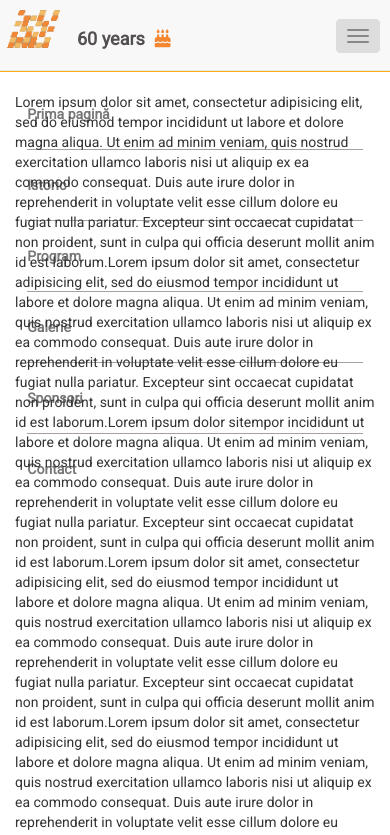
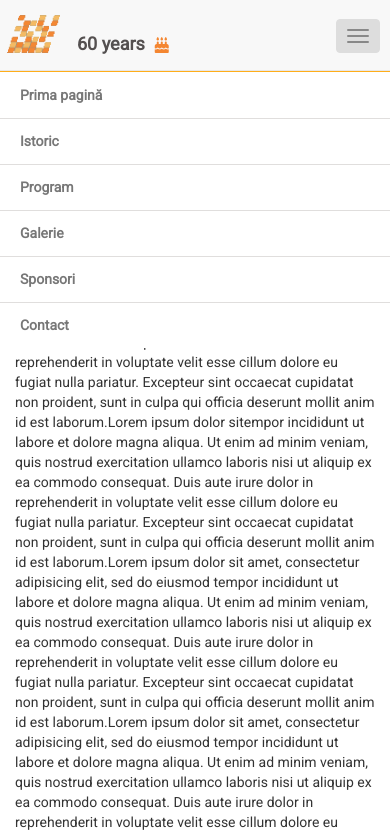
Before and after one commit to pospieszynski/anniversary-website, a plain HTML site: page index.html in a window 390 px wide. Both pictures are taken after a click on the button "Toggle navigation". Shown: the top 835 px of the page. Drawn offline with Linux system fonts and the light colour scheme.

Commit message:
fixed navbar

```diff
--- a/css/_navbar.css
+++ b/css/_navbar.css
@@ -23,7 +23,7 @@
 
 .brand-logo-wrapper {
 	margin-left: 10px;
-	padding: 10px 0;
+	padding: 15px 0;
     position: relative;
     display: table;
 }
@@ -40,7 +40,7 @@
 
 .upt-anniversary-icon {
 	color: #f48631;
-	font-size: 18px;
+	font-size: 16px;
 }
 
 .years {
@@ -63,16 +63,21 @@
 	cursor: pointer;
 }
 
+#links-list {
+	background: #f8f8f8;
+}
+
 .navbar-link:hover {
 	background: rgba(215, 215, 215, 0.65) !important
 }
 
 @media(max-width:767px) {
 	.navbar-link {
-		border-bottom: 1px solid rgb(167, 160, 157);
-		padding: 0 !important;
-		margin: 0 7%;
+		background: white;
+		border-bottom: 1px solid rgba(167, 160, 157, 0.35);
+		padding: 0 20px !important;
 		font-weight: 900;
+		line-height: 45px !important;
 	}
 	#links-list li:last-child .navbar-link {
 		border-bottom: none;
@@ -80,4 +85,12 @@
 	.brand-logo-wrapper {
 		margin-left: 7px !important;
 	}
+	#upt-navbar-collapse-9 {
+		position: relative;
+		z-index: 999;
+		padding: 0;
+	}
+	#links-list {
+		margin: 2px 0 0;
+	}
 }
```
Also changed, not shown: index.html (+4 -2 lines).
